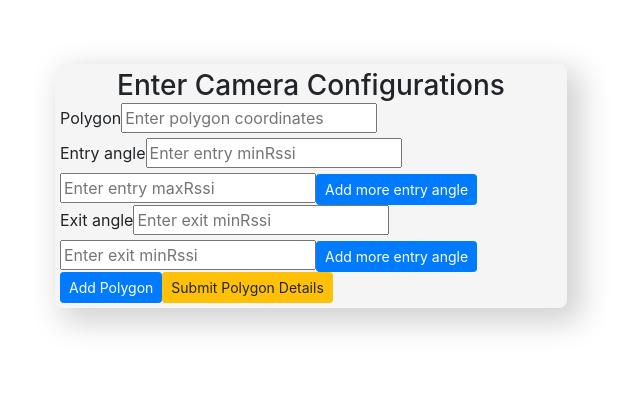
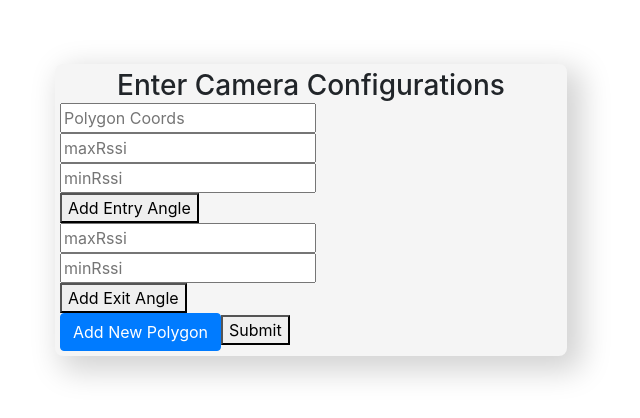
Before and after one commit to AmartyaAish/Config-form, an Angular app: page / in a window 1280 px wide. Shown: the top 418 px of the page, without its empty margins (329-969 px from the left). Built offline with nearby package versions, Linux system fonts and the light colour scheme.

Commit message:
basic setup of form done

```diff
--- a/src/app/app.module.ts
+++ b/src/app/app.module.ts
@@ -1,7 +1,7 @@
 import { BrowserModule } from '@angular/platform-browser';
 import { NgModule } from '@angular/core';
 
-import { FormsModule } from '@angular/forms';
+import { FormsModule, ReactiveFormsModule } from '@angular/forms';
 import { AppComponent } from './app.component';
 import { NgbModule } from '@ng-bootstrap/ng-bootstrap';
 import { ConfigFormComponent } from './config-form/config-form.component';
@@ -16,7 +16,8 @@ import { ConfigFormComponent } from './config-form/config-form.component';
   imports: [
     BrowserModule,
     NgbModule,
-    FormsModule
+    FormsModule,
+    ReactiveFormsModule
   ],
   providers: [],
   bootstrap: [AppComponent]
--- a/src/app/config-form/config-form.component.html
+++ b/src/app/config-form/config-form.component.html
@@ -1,7 +1,141 @@
 <div class="form-container">
   <h3 class="form-title text-center">Enter Camera Configurations</h3>
-  <form #configForm="ngForm" (ngSubmit)="onSubmit(configForm)">
-    <!-- <div class="form-group">
+  <!-- <form #configForm="ngForm" (ngSubmit)="onSubmit(configForm)">
+    <label for="">Polygon</label>
+    <input
+      type="text"
+      name="polygon"
+      id=""
+      [ngModel]="config.polygon"
+      placeholder="Enter polygon coordinates"
+    />
+    <br />
+    <label for="">
+      Entry angle
+    </label>
+    <input
+      type="number"
+      [ngModel]="config.entry"
+      placeholder="Enter entry minRssi"
+      name="entry"
+    />
+    <input
+      type="number"
+      [ngModel]="config.entry"
+      placeholder="Enter entry maxRssi"
+      name="entry"
+    />
+    <button class="btn btn-primary btn-sm">Add more entry angle</button>
+    <br />
+    <label for="">
+      Exit angle
+    </label>
+    <input
+      type="number"
+      name="exit"
+      id=""
+      [ngModel]="config.exit"
+      placeholder="Enter exit minRssi"
+    />
+    <input
+      type="number"
+      name="exit"
+      id=""
+      [ngModel]="config.exit"
+      placeholder="Enter exit minRssi"
+    />
+    <button class="btn btn-primary btn-sm">Add more exit angle</button>
+    <br />
+    <button class="btn btn-primary btn-sm">Add Polygon</button>
+    <button type="submit" class="btn btn-warning btn-sm">
+      Submit Polygon Details
+    </button>
+  </form> -->
+
+  <div>
+    <form [formGroup]="polygonForm">
+      <div
+        formArrayName="polygonModel"
+        *ngFor="let group of polygonModel.controls; let i = index"
+      >
+        <div [formGroupName]="i">
+          <input
+            type="number"
+            name=""
+            id=""
+            formControlName="polygon"
+            placeholder="Polygon Coords"
+          />
+
+          <div
+            formArrayName="entryAngle"
+            *ngFor="
+              let angle of group.get('entryAngle')?.controls;
+              let j = index
+            "
+          >
+            <div [formGroupName]="j">
+              <input
+                type="number"
+                name=""
+                id=""
+                formControlName="maxRssi"
+                placeholder="maxRssi"
+              />
+              <input
+                type="number"
+                name=""
+                id=""
+                formControlName="minRssi"
+                placeholder="minRssi"
+              />
+            </div>
+          </div>
+
+          <button (click)="addEntryAngle(i)">
+            Add Entry Angle
+          </button>
+          <div
+            formArrayName="exitAngle"
+            *ngFor="
+              let angle of group.get('exitAngle')?.controls;
+              let k = index
+            "
+          >
+            <div [formGroupName]="k">
+              <input
+                type="number"
+                name=""
+                id=""
+                formControlName="maxRssi"
+                placeholder="maxRssi"
+              />
+              <input
+                type="number"
+                name=""
+                id=""
+                formControlName="minRssi"
+                placeholder="minRssi"
+              />
+            </div>
+          </div>
+
+          <button (click)="addExitAngle(i)">
+            Add Exit Angle
+          </button>
+        </div>
+      </div>
+    </form>
+
+    <button (click)="addNewPolygonModel()" class="btn btn-primary">
+      Add New Polygon
+    </button>
+
+    <button (click)="onSubmit()">Submit</button>
+  </div>
+</div>
+
+<!-- <div class="form-group">
       <label for="exampleInputEmail1">Email address</label>
       <input
         type="email"
@@ -11,7 +145,7 @@
         placeholder="Enter email"
       />
     </div> -->
-    <!-- <div class="form-row ">
+<!-- <div class="form-row ">
       <button class="btn btn-success">Add Entry</button>
     </div>
     <div class="form-group">
@@ -57,54 +191,3 @@
       <button class="btn btn-info btn-sm">Add More Angle</button>
       <button class="btn btn-danger btn-sm">Delete This Angle</button>
     </div> -->
-    <label for="">Polygon</label>
-    <input
-      type="text"
-      name="polygon"
-      id=""
-      [ngModel]="config.polygon"
-      placeholder="Enter polygon coordinates"
-    />
-    <br />
-    <label for="">
-      Entry angle
-    </label>
-    <input
-      type="number"
-      [ngModel]="config.entry"
-      placeholder="Enter entry minRssi"
-      name="entry"
-    />
-    <input
-      type="number"
-      [ngModel]="config.entry"
-      placeholder="Enter entry maxRssi"
-      name="entry"
-    />
-    <button class="btn btn-primary btn-sm">Add more entry angle</button>
-    <br />
-    <label for="">
-      Exit angle
-    </label>
-    <input
-      type="number"
-      name="exit"
-      id=""
-      [ngModel]="config.exit"
-      placeholder="Enter exit minRssi"
-    />
-    <input
-      type="number"
-      name="exit"
-      id=""
-      [ngModel]="config.exit"
-      placeholder="Enter exit minRssi"
-    />
-    <button class="btn btn-primary btn-sm">Add more entry angle</button>
-    <br />
-    <button class="btn btn-primary btn-sm">Add Polygon</button>
-    <button type="submit" class="btn btn-warning btn-sm">
-      Submit Polygon Details
-    </button>
-  </form>
-</div>
--- a/src/app/config-form/config-form.component.ts
+++ b/src/app/config-form/config-form.component.ts
@@ -1,6 +1,7 @@
 import { Component, Input, OnInit } from '@angular/core';
-import { NgForm } from '@angular/forms';
+import { FormArray, FormBuilder, FormGroup, NgForm } from '@angular/forms';
 import { CamConfig } from 'src/shared/shared/cam-config.model';
+
 
 interface PolygonDetails{
   polygonCoordinates: string,
@@ -32,14 +33,68 @@ export class ConfigFormComponent implements OnInit {
 //     { "id": 2, "name": "Started" }
 // ];
 
+  polygonForm: FormGroup ;
+  polygonModel: FormArray ;
   cameraconfig: PolygonDetails[] = new Array<PolygonDetails>();
   @Input() config: CamConfig = new CamConfig('', null, null);
-  constructor() { }
+  constructor(private fb: FormBuilder) {
+
+  }
 
   ngOnInit(): void {
+    this.initForm();
   }
 
-  onSubmit(form: NgForm){
-    console.log(form);
+  // onSubmit(form: NgForm){
+  //   console.log(form);
+  // }
+
+  initForm(){
+    this.polygonForm = this.fb.group({
+      polygonModel: this.fb.array([
+        this.createNewPolygonModel()
+      ])
+    })
+
+    this.polygonModel = this.polygonForm.get('polygonModel') as FormArray;
   }
+
+
+  createNewPolygonModel(){
+    return this.fb.group({
+      polygon: [null],
+      entryAngle: this.fb.array([this.createNewAngle()]),
+      exitAngle: this.fb.array([this.createNewAngle()])
+    })
+  }
+
+
+
+  createNewAngle(){
+    return this.fb.group({
+      minRssi: [null],
+      maxRssi: [null]
+    })
+  }
+
+  addNewPolygonModel(){
+    // console.log(this.polygonForm);
+    this.polygonModel.push(this.createNewPolygonModel())
+  }
+
+  addEntryAngle(indexEntry: number){
+    (this.polygonModel.controls[indexEntry]?.get('entryAngle') as FormArray).push(this.createNewAngle())
+    // console.log(indexEntry)
+  }
+
+  addExitAngle(indexExit: number){
+    (this.polygonModel.controls[indexExit]?.get('exitAngle') as FormArray).push(this.createNewAngle())
+    // console.log(indexExit)
+  }
+
+  onSubmit(){
+    console.log(this.polygonForm.value);
+  }
+
+  // createNewExitAngle(){}
 }
```
